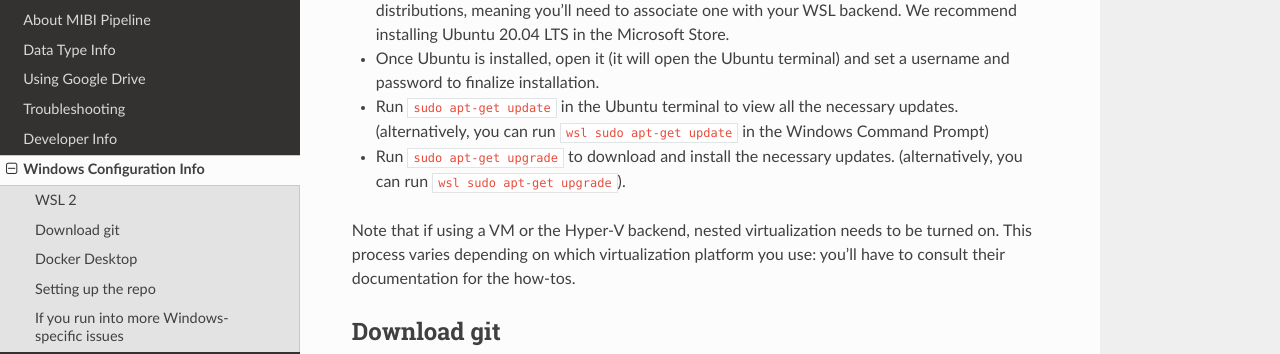
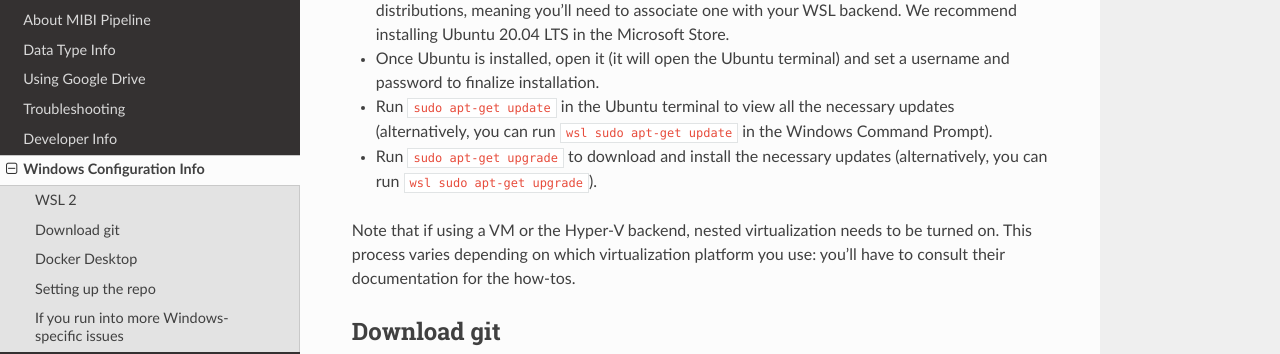
Before and after one commit to angelolab/ark-analysis, a Sphinx documentation site: the page built from docs/_rtd/windows_setup.md, in a window 1280 px wide and 900 px high, scrolled down 591 px. Shown: the part 161-515 px from the top of the window. Built offline with Sphinx 7.4.7 and the Read the Docs theme 2.0.0, drawn with Linux system fonts in a browser that asks for light colours; pages that are not in the unit, such as notebooks, are missing from menus.

Commit message:
changed the periods.

```diff
--- a/docs/_rtd/windows_setup.md
+++ b/docs/_rtd/windows_setup.md
@@ -18,8 +18,8 @@ Now run the following steps:
 * Set the version to WSL 2: `wsl --set-default-version 2`
 * Type just `wsl` on the command line. You'll likely get an error indicating no installed distributions, meaning you'll need to associate one with your WSL backend. We recommend installing Ubuntu 20.04 LTS in the Microsoft Store.
 * Once Ubuntu is installed, open it (it will open the Ubuntu terminal) and set a username and password to finalize installation.
-* Run `sudo apt-get update` in the Ubuntu terminal to view all the necessary updates. (alternatively, you can run `wsl sudo apt-get update` in the Windows Command Prompt)
-* Run `sudo apt-get upgrade` to download and install the necessary updates. (alternatively, you can run `wsl sudo apt-get upgrade`).
+* Run `sudo apt-get update` in the Ubuntu terminal to view all the necessary updates (alternatively, you can run `wsl sudo apt-get update` in the Windows Command Prompt).
+* Run `sudo apt-get upgrade` to download and install the necessary updates (alternatively, you can run `wsl sudo apt-get upgrade`).
 
 Note that if using a VM or the Hyper-V backend, nested virtualization needs to be turned on. This process varies depending on which virtualization platform you use: you'll have to consult their documentation for the how-tos.
 
```
